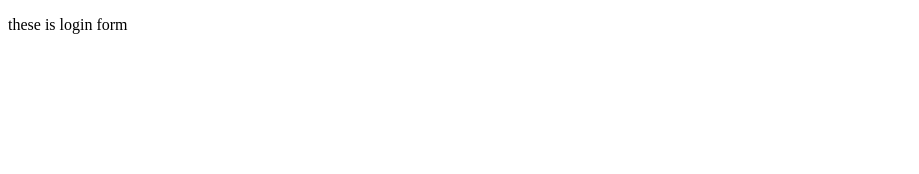
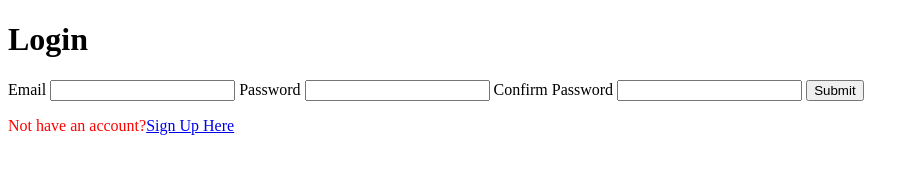
Before and after one commit to abhishekdk0304/form, a plain HTML site: page index.html in a window 1280 px wide. Shown: the whole page, without its empty margins (0-919 px from the left). Drawn offline with Linux system fonts and the light colour scheme; files that its build step writes are made by us from their sources.

Commit message:
Update index.html

```diff
--- a/index.html
+++ b/index.html
@@ -1,9 +1,23 @@
 <!DOCTYPE html>
-<html>
-  <head>
-    <title>Register form</title>
-  </head>
-  <body>
-    <p>these is login form</p>
-  </body>
+<html lang="en">
+<head>
+<title>Sign Up</title>
+<link rel="stylesheet" href="Css/style.css">
+<link rel="stylesheet" href="">
+</head>
+<body class="login-box">
+<div class="login-box">
+    <h1>Login</h1>
+	<form>
+	<label>Email</label>
+	<input type ="email" placeholder="">
+		<label>Password</label>
+		<input type ="password" placeholder="">
+		<label>Confirm Password</label>
+		<input type ="password" placeholder="">
+		<input type="button" value ="Submit">
+		</form>
+		<p class="para-2">Not have an account?<a href="signup.html">Sign Up Here</a></p>
+</div>
+</body>
 </html>
```
